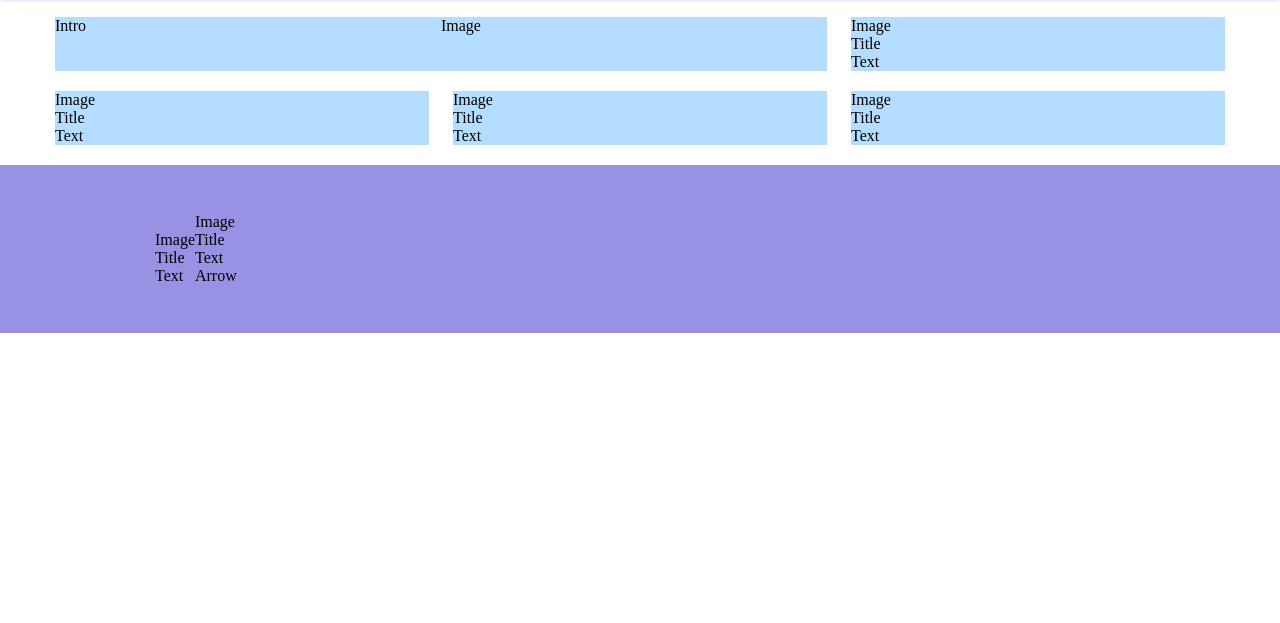
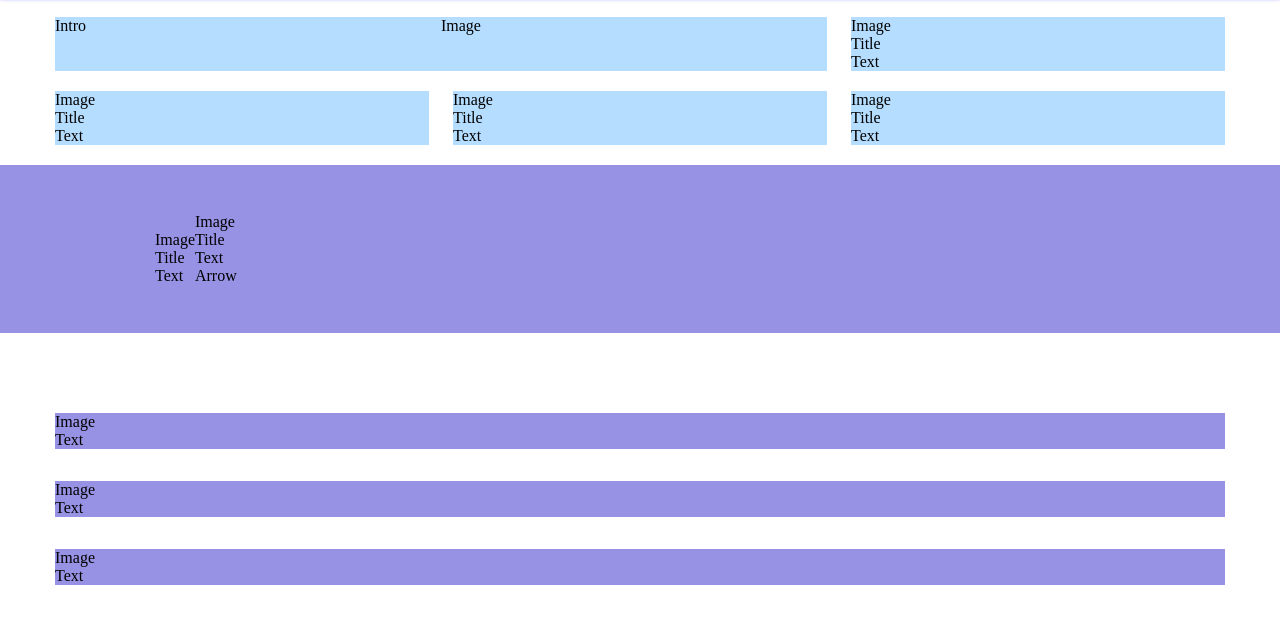
Before and after one commit to MarcoRinaldi98/htmlcss-responsive-layout, a plain HTML site: page index.html in a window 1280 px wide. Shown: the part 83-706 px from the top of the page. Drawn offline with Linux system fonts and the light colour scheme.

Commit message:
Struttura section testimonial completa

```diff
--- a/css/style.css
+++ b/css/style.css
@@ -70,6 +70,17 @@ main {
     margin: 1rem 0;
 }
 
+/* section testimonial */
+#testimonial {
+    padding: 3rem 0;
+}
+#testimonial .card {
+    margin: 2rem 0;
+}
+#testimonial .card {
+    background-color: var(--secondary-color);
+}
+
 
 
 
--- a/index.html
+++ b/index.html
@@ -81,6 +81,29 @@
                 </div>
             </div>
         </section>
+
+        <section id="testimonial">
+            <div class="container">
+                <div class="box">
+
+                </div>
+
+                <div class="card">
+                    <div class="content-card">Image</div>
+                    <div class="content-card">Text</div>
+                </div>
+
+                <div class="card">
+                    <div class="content-card">Image</div>
+                    <div class="content-card">Text</div>
+                </div>
+
+                <div class="card">
+                    <div class="content-card">Image</div>
+                    <div class="content-card">Text</div>
+                </div>
+            </div>
+        </section>
     </main>
 
     <footer>
```
